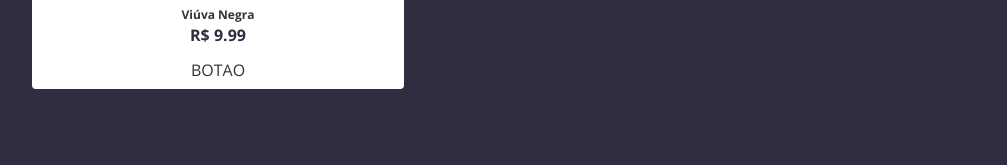
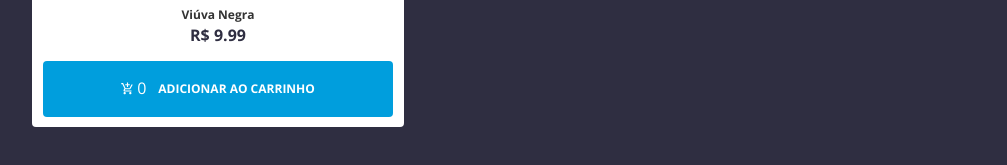
Before and after one commit to respeitaoveg/wefit-ecommerce, a React (Vite) app: page / in a window 1280 px wide. Shown: the part 255-420 px from the top of the page, without its empty margins (128-1135 px from the left). Built offline with nearby package versions, Linux system fonts and the light colour scheme.

Commit message:
feat: create AddCartButton

```diff
--- a/src/components/Product/index.tsx
+++ b/src/components/Product/index.tsx
@@ -1,3 +1,4 @@
+import AddCartButton from "../button/AddCartButton";
 import { ContainerProduct, ContainerProductDetail, ContainerProductDetailImageTitle, ProductTitle, ProductPrice } from "./styles";
 
 const productMock = {
@@ -17,6 +18,6 @@ export default function Product() {
       </ContainerProductDetailImageTitle>
       <ProductPrice>R$ {productMock.price}</ProductPrice>
     </ContainerProductDetail>
-    <div>BOTAO</div>
+    <AddCartButton />
   </ContainerProduct>
 }
--- /dev/null
+++ b/src/components/button/AddCartButton/index.tsx
@@ -0,0 +1,15 @@
+import CartPlusIcon from "../../icons/CartPlusIcon";
+import { ContainerAddCartButton, Counter, Description } from "./styles";
+
+
+export default function AddCartButton() {
+  return <ContainerAddCartButton>
+    <Counter>
+      <CartPlusIcon />
+      <div>0</div>
+    </Counter>
+    <Description>
+      ADICIONAR AO CARRINHO
+    </Description>
+  </ContainerAddCartButton>
+}
--- /dev/null
+++ b/src/components/button/AddCartButton/styles.ts
@@ -0,0 +1,28 @@
+import styled from "styled-components";
+
+export const ContainerAddCartButton = styled.div`
+  background-color: #009EDD;
+  color: #FFF;
+  display: flex;
+  flex-direction: row;
+  justify-content: center;
+  align-items: center;
+  gap: 12px;
+  padding: 8px;
+  border-radius: 4px;
+  height: 40px;
+  width: calc(100% - 16px);
+`;
+
+export const Description = styled.div`
+  font-weight: 700;
+  font-size: 12px;
+`;
+
+export const Counter =styled.div`
+  display: flex;
+  flex-direction: row;
+  justify-content: center;
+  align-items: center;
+  gap: 4px;
+`;
--- /dev/null
+++ b/src/components/icons/CartPlusIcon.tsx
@@ -0,0 +1,5 @@
+export default function CartPlusIcon() {
+  return <svg width="12" height="13" viewBox="0 0 12 13" fill="none" xmlns="http://www.w3.org/2000/svg">
+    <path d="M5.93333 5.00001H7.06666V3.30001H8.76666V2.16667H7.06666V0.466675H5.93333V2.16667H4.23333V3.30001H5.93333V5.00001ZM3.66666 10.1C3.04333 10.1 2.539 10.61 2.539 11.2333C2.539 11.8567 3.04333 12.3667 3.66666 12.3667C4.29 12.3667 4.8 11.8567 4.8 11.2333C4.8 10.61 4.29 10.1 3.66666 10.1ZM9.33333 10.1C8.71 10.1 8.20566 10.61 8.20566 11.2333C8.20566 11.8567 8.71 12.3667 9.33333 12.3667C9.95667 12.3667 10.4667 11.8567 10.4667 11.2333C10.4667 10.61 9.95667 10.1 9.33333 10.1ZM3.763 8.25834L3.78 8.19034L4.29 7.26668H8.51166C8.93666 7.26668 9.31066 7.03434 9.50333 6.68301L11.6907 2.71068L10.7047 2.16667H10.699L10.0757 3.30001L8.51166 6.13334H4.53366L4.46 5.98034L3.19066 3.30001L2.65233 2.16667L2.11966 1.03334H0.266663V2.16667H1.4L3.44 6.46768L2.675 7.85601C2.58433 8.01468 2.53333 8.20168 2.53333 8.40001C2.53333 9.02334 3.04333 9.53334 3.66666 9.53334H10.4667V8.40001H3.90466C3.831 8.40001 3.763 8.33768 3.763 8.25834Z" fill="white" />
+  </svg>
+}
```
